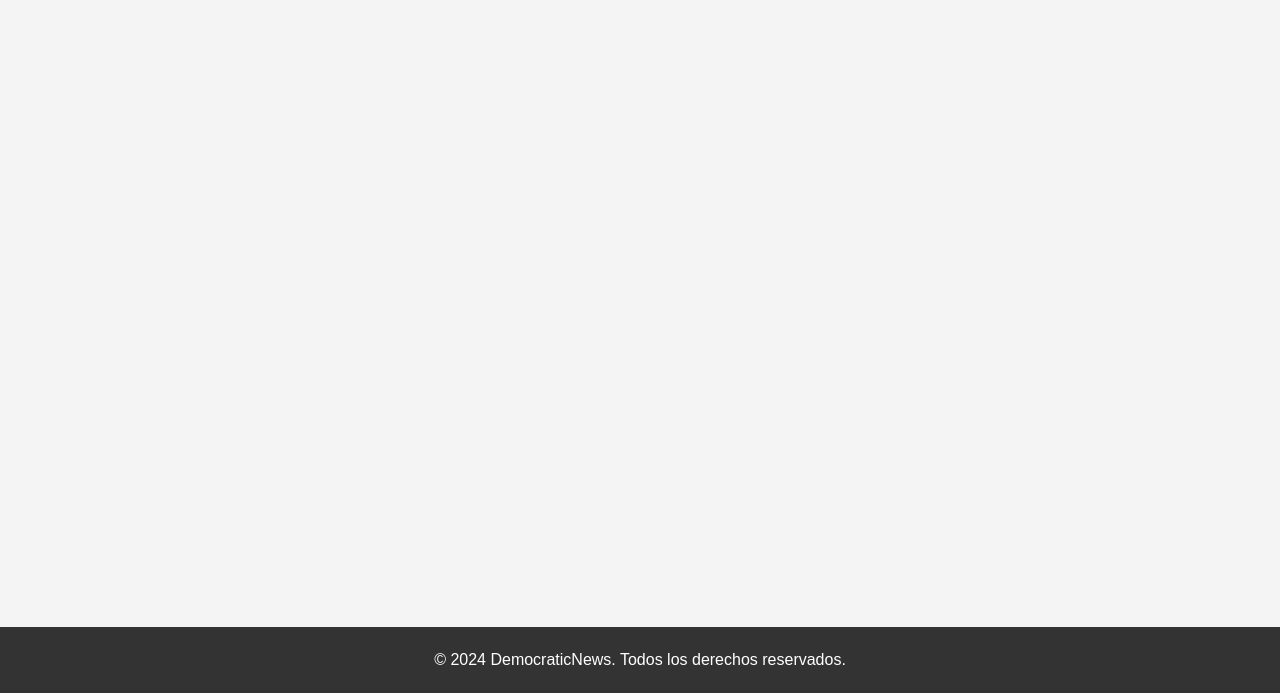
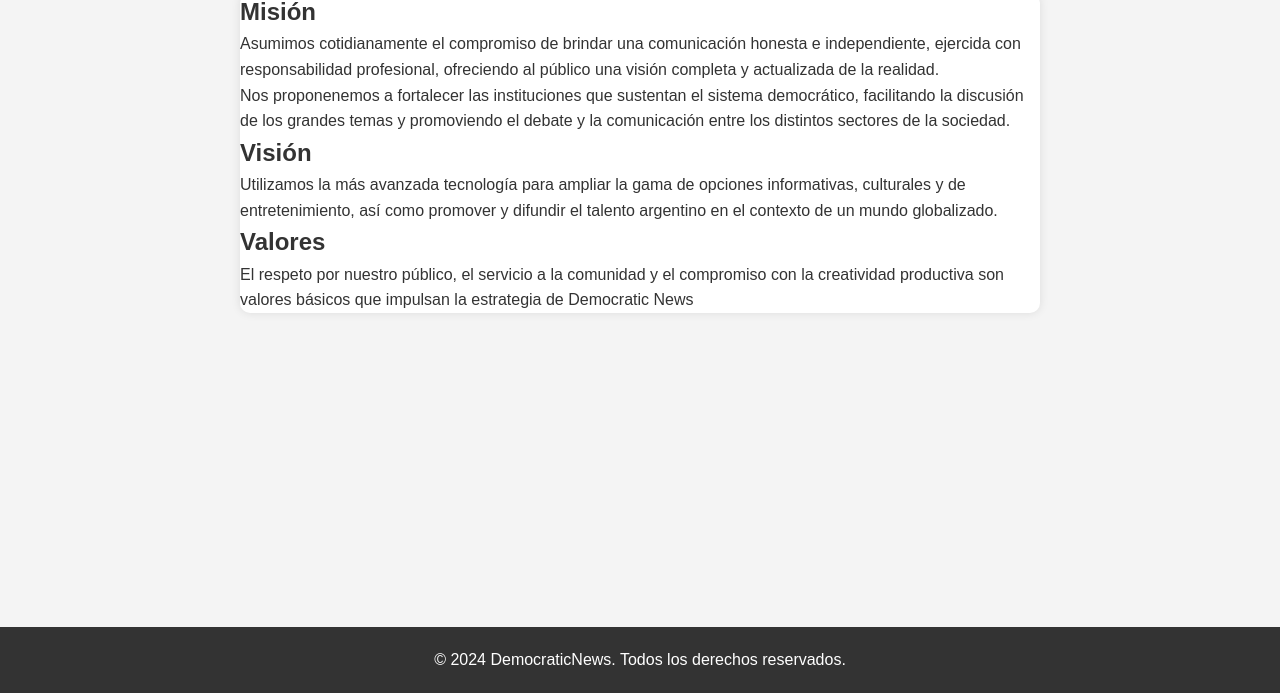
Before and after one commit to VickyRobledo88/CodoACodoG18, a plain HTML site: page pages/about.html in a window 1280 px wide. Shown: the part 107-800 px from the top of the page. Drawn offline with Linux system fonts and the light colour scheme.

Commit message:
agregado el about

```diff
--- a/pages/about.html
+++ b/pages/about.html
@@ -31,6 +31,33 @@
     </header>
 
     <main>
+        <section>
+            <h1>Misión</h1>
+            <p> Asumimos cotidianamente el compromiso de brindar una
+                 comunicación honesta e independiente, ejercida con responsabilidad profesional,
+                 ofreciendo al público una visión completa y actualizada de la realidad. </p>
+            <p> Nos proponenemos a fortalecer las instituciones
+                que sustentan el sistema democrático, facilitando la discusión de los grandes
+                temas y promoviendo el debate y la comunicación entre los distintos sectores de
+                la sociedad. </p>
+            </section>
+            <section>
+                <h1>Visión</h1>
+                <p> Utilizamos la más avanzada
+                    tecnología para ampliar la gama de opciones informativas,
+                    culturales y de entretenimiento, así como promover y
+                    difundir el talento argentino en el contexto de un mundo
+                    globalizado.
+                </p>
+            </section>
+            <section >
+                <h1>Valores</h1>
+                <p> El respeto por nuestro público, el servicio a la
+                    comunidad y el compromiso con la creatividad
+                    productiva son valores básicos que impulsan la
+                    estrategia de Democratic News
+                </p>
+            </section>
     </main>
 
     <footer>
```
